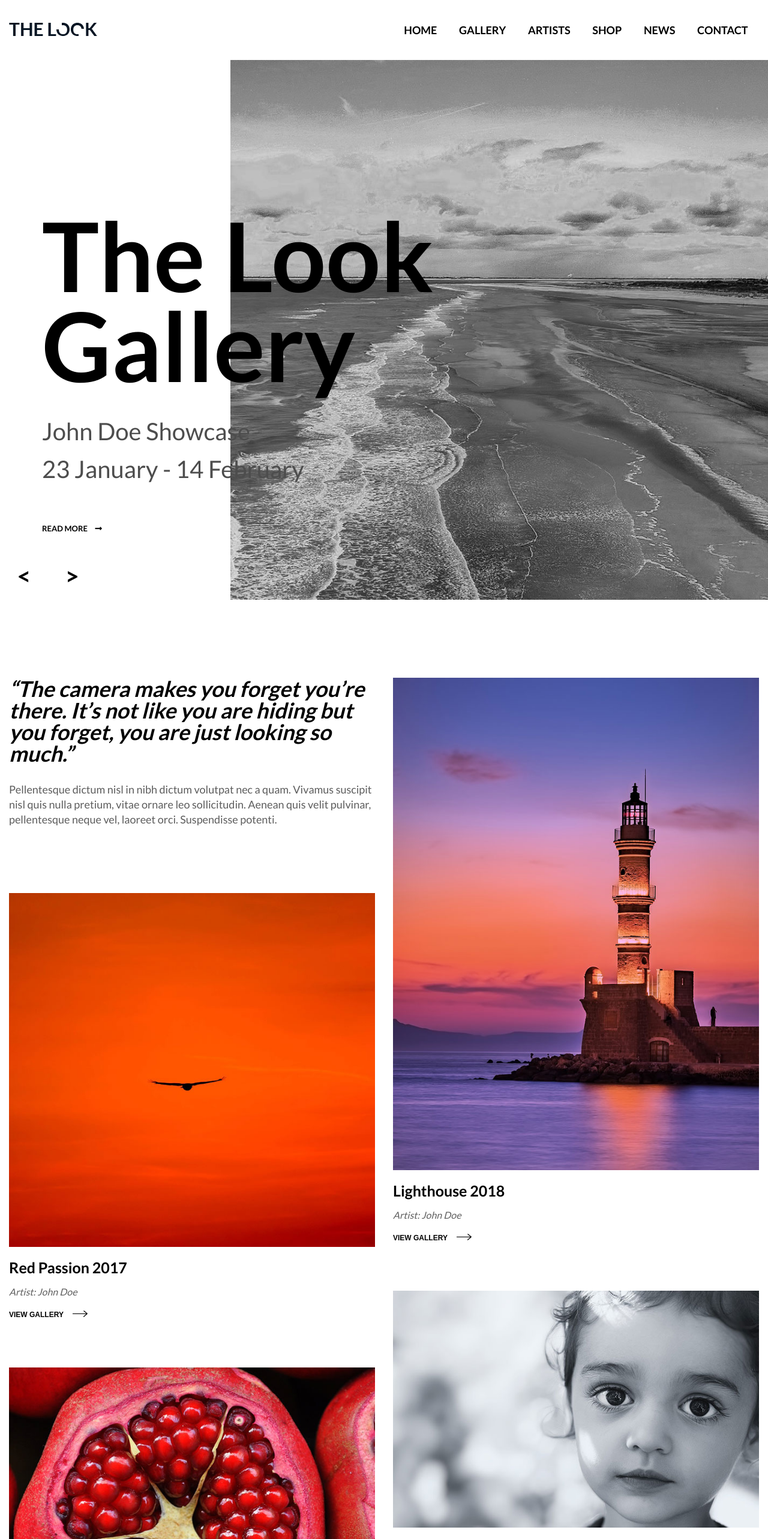
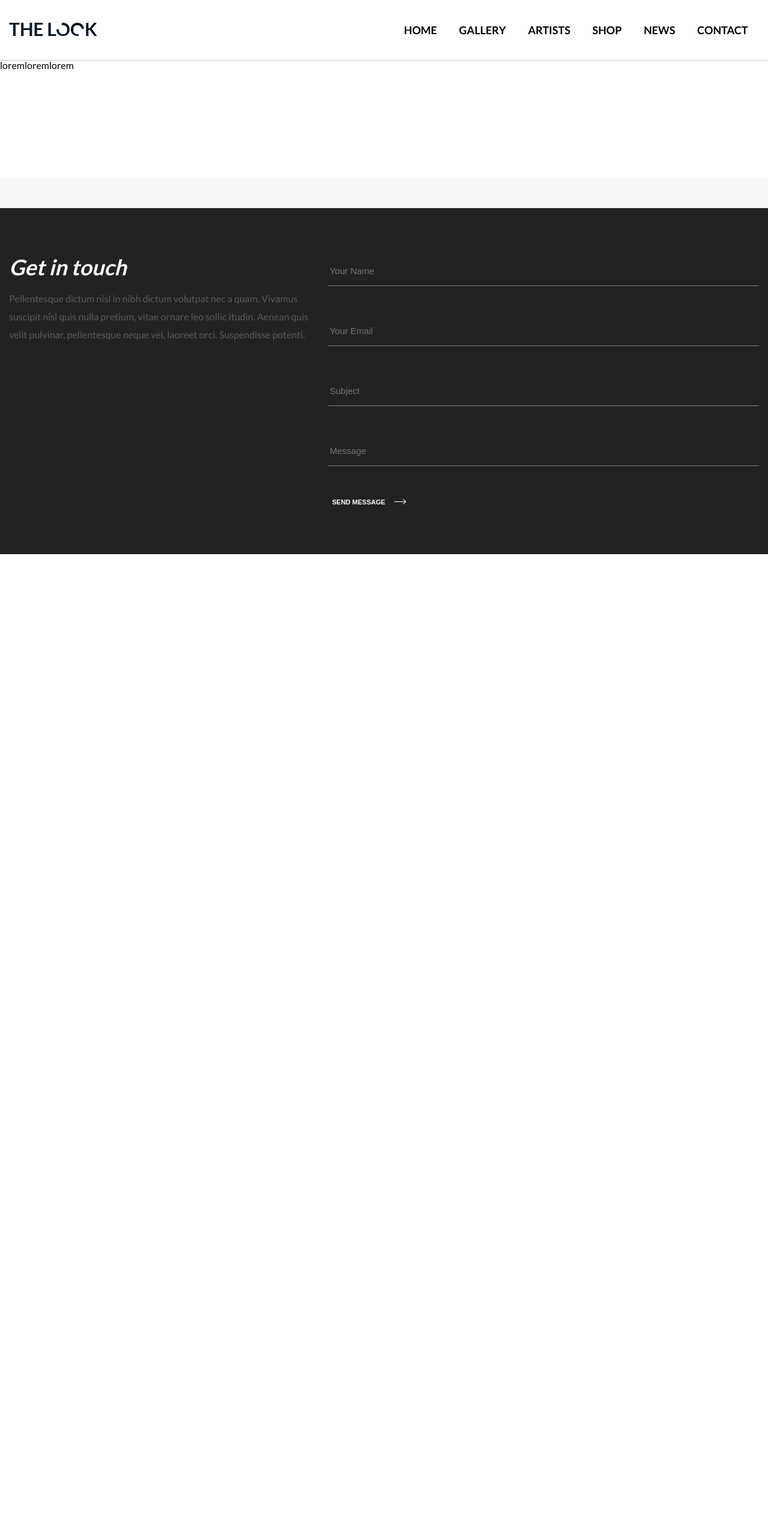
Before and after one commit to VeronaNebesna/TheLook.github.io, a React (Create React App) app: page /gallery in a window 1280 px wide. Shown: the top 2566 px of the page at 60% size. After the commit the page ends 924 px from the top, so only its background shows below. Built offline with nearby package versions, Linux system fonts and the light colour scheme.

Commit message:
add route path to gallery

```diff
--- /dev/null
+++ b/src/app/Components/Gallery/Gallery.js
@@ -0,0 +1,11 @@
+import React, {Fragment} from "react"
+
+const Gallery = () =>{
+    return(
+        <Fragment>
+            <p>loremloremlorem</p>
+        </Fragment>
+    )
+}
+
+export default Gallery
--- a/src/app/Header/Header.js
+++ b/src/app/Header/Header.js
@@ -2,12 +2,13 @@ import React, {Fragment} from "react"
 import Logo from "./Logo/Logo"
 import Menu from "./Menu/Menu"
 import Slider from "./Slider/Slider"
+import {Route} from "react-router-dom"
 import "./Header.css"
 
 const Header = () =>{
     return(
       <Fragment>
-          <header>
+          <header className="header-border">
               <div className="container">
                   <div className="row header_row">
                       <div className="col-xs-7 col-sm-4 col-md-5 col-lg-6">
@@ -19,7 +20,8 @@ const Header = () =>{
                   </div>
               </div>
           </header>
-          <Slider/>
+          <Route path ="/" exact component={Slider}/>
+
       </Fragment>
     )
 }
--- a/src/app/Header/Menu/Menu.css
+++ b/src/app/Header/Menu/Menu.css
@@ -1,3 +1,6 @@
+.header-border{
+    border-bottom: 1px solid rgba(0,0,0,.2)
+}
 .menu{
     display: flex;
     flex-direction: column;
@@ -12,6 +15,7 @@
     background-color: rgb(0, 0, 0);
     transform: translateY(0%);
     transition: all .5s ease-in-out;
+
 }
 
 .menu li > a{
--- a/src/app/Header/Menu/Menu.js
+++ b/src/app/Header/Menu/Menu.js
@@ -1,4 +1,5 @@
 import React, { Fragment, Component } from "react"
+import {Link} from "react-router-dom"
 import "./Menu.css"
 
 class Menu extends Component {
@@ -21,7 +22,7 @@ class Menu extends Component {
         <Fragment>
                 <ul className={openMenu}>
                     <li><a href="">Home</a></li>
-                    <li><a href="">Gallery</a></li>
+                    <li><Link to="/gallery">Gallery</Link></li>
                     <li><a href="">Artists</a></li>
                     <li><a href="">Shop</a></li>
                     <li><a href="">News</a></li>
--- a/src/app/Main/Main.js
+++ b/src/app/Main/Main.js
@@ -2,31 +2,24 @@ import React, { Fragment } from "react"
 import PhotoListLeft from "./PhotoList/PhotoListLeft"
 import PhotoListRight from "./PhotoList/PhotoListRight"
 import BlogList from "./Blog/BlogList"
+import Title from "./PhotoList/Title"
 import "./Main.css"
+import {Route} from "react-router-dom"
+import Gallery from "../Components/Gallery/Gallery"
 
 const Main = () =>{
     return(
         <Fragment>
+             <Route path ="/gallery" exact component={Gallery}/>
             <section className="section">
                 <div className="container">
                     <div className ="row section_row">
                         <div className="col-xs-12 col-sm-6 col-md-6 col-lg-6">
-                            <div className="description">
-                                <div className="description_title">
-                                    <p>“The camera makes you forget you’re there. It’s not like you are hiding but you forget, you are just looking so much.”</p>
-                                </div>
-                                <div className="description_subtitle">
-                                    <p>
-                                    Pellentesque dictum nisl in nibh dictum volutpat nec a quam. Vivamus suscipit nisl quis nulla pretium, vitae ornare leo sollicitudin. Aenean quis velit pulvinar, pellentesque neque vel, laoreet orci. Suspendisse potenti.
-                                    </p>
-                                </div>
-                            </div>
-
-                                <PhotoListLeft/>
-
+                             <Route path="/" exact component={Title} />
+                             <Route path="/" exact component={PhotoListLeft}/>
                         </div>
                         <div className="col-xs-12 col-sm-6 col-md-6 col-lg-6">
-                                <PhotoListRight/>
+                        <Route path="/" exact render={()=><PhotoListRight/>}/>
                         </div>
                     </div>
                 </div>
@@ -34,10 +27,11 @@ const Main = () =>{
             <section className="section_darker">
                 <div className="container">
                     <div className="row blog_row">
-                        <BlogList/>
+                    <Route path="/" exact component={BlogList}/>
                     </div>
                 </div>
             </section>
+
         </Fragment>
     )
 }
--- /dev/null
+++ b/src/app/Main/PhotoList/Title.js
@@ -0,0 +1,19 @@
+import React, {Fragment} from "react"
+ const Title = () =>{
+     return(
+         <Fragment>
+            <div className="description">
+                <div className="description_title">
+                    <p>“The camera makes you forget you’re there. It’s not like you are hiding but you forget, you are just looking so much.”</p>
+                </div>
+                <div className="description_subtitle">
+                    <p>
+                    Pellentesque dictum nisl in nibh dictum volutpat nec a quam. Vivamus suscipit nisl quis nulla pretium, vitae ornare leo sollicitudin. Aenean quis velit pulvinar, pellentesque neque vel, laoreet orci. Suspendisse potenti.
+                    </p>
+                </div>
+            </div>
+         </Fragment>
+     )
+ }
+
+ export default Title
--- a/src/index.js
+++ b/src/index.js
@@ -1,12 +1,15 @@
 import React from 'react';
 import ReactDOM from 'react-dom';
+import { BrowserRouter } from 'react-router-dom';
 
 import App from './App';
 
 
 ReactDOM.render(
   <React.StrictMode>
-    <App />
+    <BrowserRouter>
+       <App />
+       </BrowserRouter>
   </React.StrictMode>,
   document.getElementById('root')
 );
```
